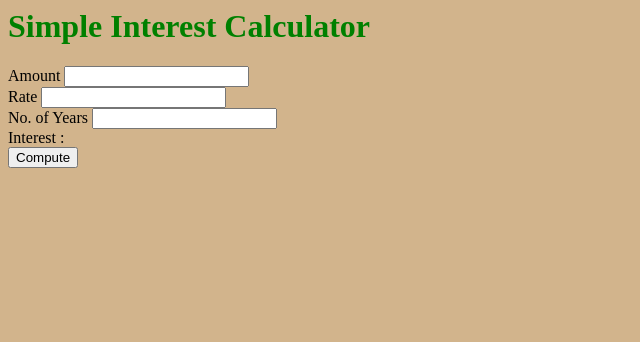
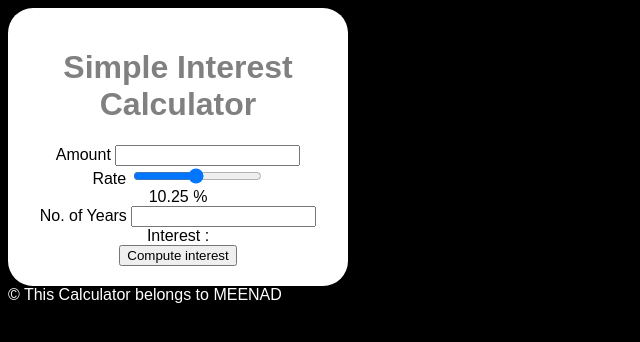
Before and after one commit to Moliki-Salman/html_css_javascript_tutorial, a plain HTML site: page project/vftvk-Simple-Interest-Calculator-master/index.html in a window 1280 px wide. Shown: the whole page, without its empty margins (0-640 px from the left). Drawn offline with Linux system fonts and the light colour scheme.

Commit message:
project completed

```diff
--- a/project/vftvk-Simple-Interest-Calculator-master/index.html
+++ b/project/vftvk-Simple-Interest-Calculator-master/index.html
@@ -1,16 +1,44 @@
+<!DOCTYPE html>
 <html>
-    <head>
+  <head>
     <script src="script.js"></script>
-    <link rel="stylesheet" href="style.css">
-    </head>
-    <body>
-        <h1>Simple Interest Calculator</h1>
+    <link rel="stylesheet" href="style.css" />
+    <title>Simple Interest Calculator</title>
+  </head>
+  <body>
+    <div class="maindiv">
+      <h1>Simple Interest Calculator</h1>
 
-        Amount <input type="number"  id="principal">  <br/>
-        Rate <input type="number"  id="rate">  <br/>
-        No. of Years <input type="number"  id="years">  <br/>
-        Interest : <span id="result"></span><br>
-
-        <button onclick="compute()">Compute</button>
-    </body>
+      Amount <input type="number" id="principal" /> <br />
+      Rate
+      <input
+        type="range"
+        id="rate"
+        min="1"
+        max="20"
+        value="10.25"
+        step="0.25"
+        onchange="updateRate()"
+      />
+      <br />
+      <span id="rate_val"> 10.25 </span>% <br />
+      No. of Years <input type="number" id="years" />
+      <datalist id="all-years">
+        <option value="1">1</option>
+        <option value="2">2</option>
+        <option value="3">3</option>
+        <option value="4">4</option>
+        <option value="5">5</option>
+        <option value="6">6</option>
+        <option value="7">7</option>
+        <option value="8">8</option>
+        <option value="9">9</option>
+        <option value="10">10</option>
+      </datalist>
+      <br />
+      Interest : <span id="result"></span><br />
+      <button onclick="compute()">Compute interest</button>
+    </div>
+    <footer>&#169; This Calculator belongs to MEENAD</footer>
+  </body>
 </html>
--- a/project/vftvk-Simple-Interest-Calculator-master/script.js
+++ b/project/vftvk-Simple-Interest-Calculator-master/script.js
@@ -1,5 +1,39 @@
-function compute()
-{
-    p = document.getElementById("principal").value;
+function compute() {
+  var principal = document.getElementById("principal").value;
+  var rate = document.getElementById("rate").value;
+  var years = document.getElementById("years").value;
+  var interest = (principal * years * rate) / 100;
+  var amount = parseInt(principal) + parseFloat(interest);
+  var result = document.getElementById("result")
+  var year = new Date().getFullYear() + parseInt(years); // converts years value into an actual year
 
+  if (principal <= 0) {
+    alert("Please enter a positive number!");
+    document.getElementById("principal").focus();
+  } else {
+    result.innerHTML =
+      "If you deposit $" +
+      "<mark>" +
+      principal +
+      "</mark>" +
+      ",<br> at an interest rate of " +
+      "<mark>" +
+      rate +
+      "%" +
+      "</mark>" +
+      "<br> You will receive an amount of $" +
+      "<mark>" +
+      amount +
+      "</mark>" +
+      ",<br> in the year " +
+      "<mark>" +
+      year +
+      "</mark>" +
+      "<br>";
+  }
 }
+
+function updateRate() {
+  var rateval = document.getElementById("rate").value;
+  document.getElementById("rate_val").innerText = rateval;
+}
--- a/project/vftvk-Simple-Interest-Calculator-master/style.css
+++ b/project/vftvk-Simple-Interest-Calculator-master/style.css
@@ -1,2 +1,18 @@
-body {background-color:tan;}
-h1{color:green;}
+body {
+     background-color:black;
+font-family: arial;
+color: white;
+}
+h1 {
+color:gray;
+font: verdana ;
+}
+
+.maindiv {
+background-color: white;
+color: black;
+padding: 20px;
+width: 300px;
+border-radius: 25px;
+text-align: center;
+}
```
